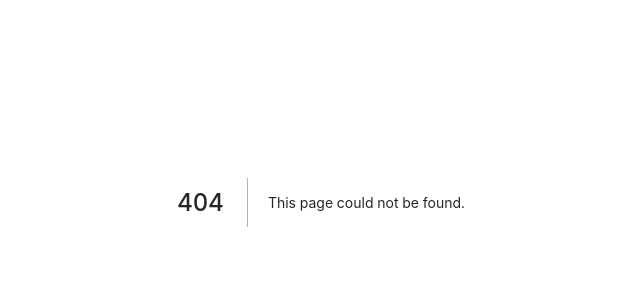
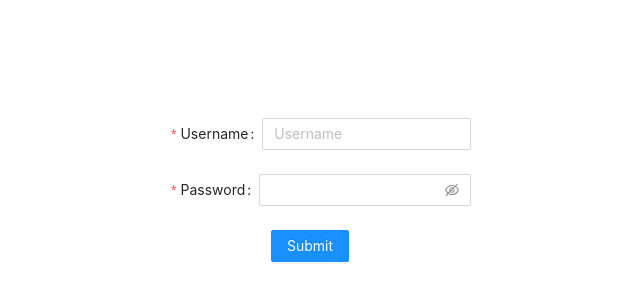
Before and after one commit to MongkhonSa/expenses-tracking-web, a Next.js app: page /login in a window 1280 px wide. Before the commit this address had no page. Shown: the part 198-498 px from the top of the page, without its empty margins (319-959 px from the left). Built offline with nearby package versions, Linux system fonts and the light colour scheme.

Commit message:
add login page

```diff
--- a/components/Login.tsx
+++ b/components/Login.tsx
@@ -1,9 +1,57 @@
-import React from 'react'
+import Icon from "@ant-design/icons/lib/components/Icon";
+import { Button, Checkbox, Form as FormAntd, Input } from "antd";
+import styled from "styled-components";
+import { LoginInput } from "../pages/interface/Login";
 
-const Login = () => {
+const Form = styled(FormAntd)`
+  max-width: 300px;
+  display: flex;
+  flex-direction: column;
+  justify-content: center;
+`;
+type LoginProps = {
+  onSubmit: (loginInput: any) => void;
+};
+
+const Login = ({ onSubmit }: LoginProps) => {
   return (
-    <div>Login</div>
-  )
-}
+    <Form onFinish={onSubmit}>
+      <Form.Item
+        label="Username"
+        name="username"
+        rules={[
+          {
+            required: true,
+            message: "Please input your username!",
+          },
+        ]}
+      >
+        <Input placeholder="Username" />
+      </Form.Item>
+      <Form.Item
+        label="Password"
+        name="password"
+        rules={[
+          {
+            required: true,
+            message: "Please input your password!",
+          },
+        ]}
+      >
+        <Input.Password />
+      </Form.Item>
+      <Form.Item
+        wrapperCol={{
+          offset: 8,
+          span: 16,
+        }}
+      >
+        <Button type="primary" htmlType="submit">
+          Submit
+        </Button>
+      </Form.Item>
+    </Form>
+  );
+};
 
-export default Login
+export default Login;
--- a/next.config.js
+++ b/next.config.js
@@ -2,6 +2,9 @@
 const nextConfig = {
   reactStrictMode: true,
   swcMinify: true,
-}
+  compiler: {
+    styledComponents: true,
+  },
+};
 
-module.exports = nextConfig
+module.exports = nextConfig;
--- a/package.json
+++ b/package.json
@@ -9,8 +9,10 @@
     "lint": "next lint"
   },
   "dependencies": {
+    "@ant-design/icons": "^4.7.0",
     "@typescript-eslint/eslint-plugin": "^5.33.1",
     "antd": "^4.22.7",
+    "axios": "^0.27.2",
     "next": "12.2.5",
     "prettier": "^2.7.1",
     "react": "18.2.0",
@@ -21,6 +23,7 @@
     "@types/node": "18.7.9",
     "@types/react": "18.0.17",
     "@types/react-dom": "18.0.6",
+    "@types/styled-components": "^5.1.26",
     "eslint": "8.22.0",
     "eslint-config-next": "12.2.5",
     "typescript": "4.7.4"
--- a/pages/api/hello.ts
+++ b/pages/api/login.ts
@@ -9,5 +9,6 @@ export default function handler(
   req: NextApiRequest,
   res: NextApiResponse<Data>
 ) {
+
   res.status(200).json({ name: 'John Doe' })
 }
--- /dev/null
+++ b/pages/constant.ts
@@ -0,0 +1,5 @@
+import axios from "axios";
+
+export const internalAxiosInstance = axios.create({
+  baseURL: "/api",
+});
--- /dev/null
+++ b/pages/interface/Login.ts
@@ -0,0 +1,7 @@
+export type LoginInput = {
+    username:string,
+    password:string,
+}
+export type LoginOutput = {
+    accessToken:string,
+}
--- /dev/null
+++ b/pages/login.tsx
@@ -0,0 +1,35 @@
+import { Col, ColProps, Row, RowProps } from "antd";
+import axios, { AxiosResponse } from "axios";
+import type { NextPage } from "next";
+import styled from "styled-components";
+import Login from "../components/Login";
+import { internalAxiosInstance } from "./constant";
+import { LoginInput, LoginOutput } from "./interface/Login";
+
+const LoginCol: React.FunctionComponent<ColProps> = styled(Col)`
+  display: flex;
+`;
+const LoginContainer: React.FunctionComponent<RowProps> = styled(Row)`
+  justify-content: center;
+  height: 100vh;
+`;
+
+const Home: NextPage = () => {
+  const onSubmit = (value: LoginInput) => {
+    internalAxiosInstance
+      .post<LoginInput, AxiosResponse<LoginOutput>>("/login", value)
+      .then((value) => {
+        console.log(value.data);
+      });
+  };
+
+  return (
+    <LoginContainer>
+      <LoginCol>
+        <Login onSubmit={onSubmit} />
+      </LoginCol>
+    </LoginContainer>
+  );
+};
+
+export default Home;
```
Also changed, not shown: pages/_app.tsx (+4 -4 lines), pages/index.tsx (+10 -6 lines), 1 other file (tests, documents, lock files or other folders).
